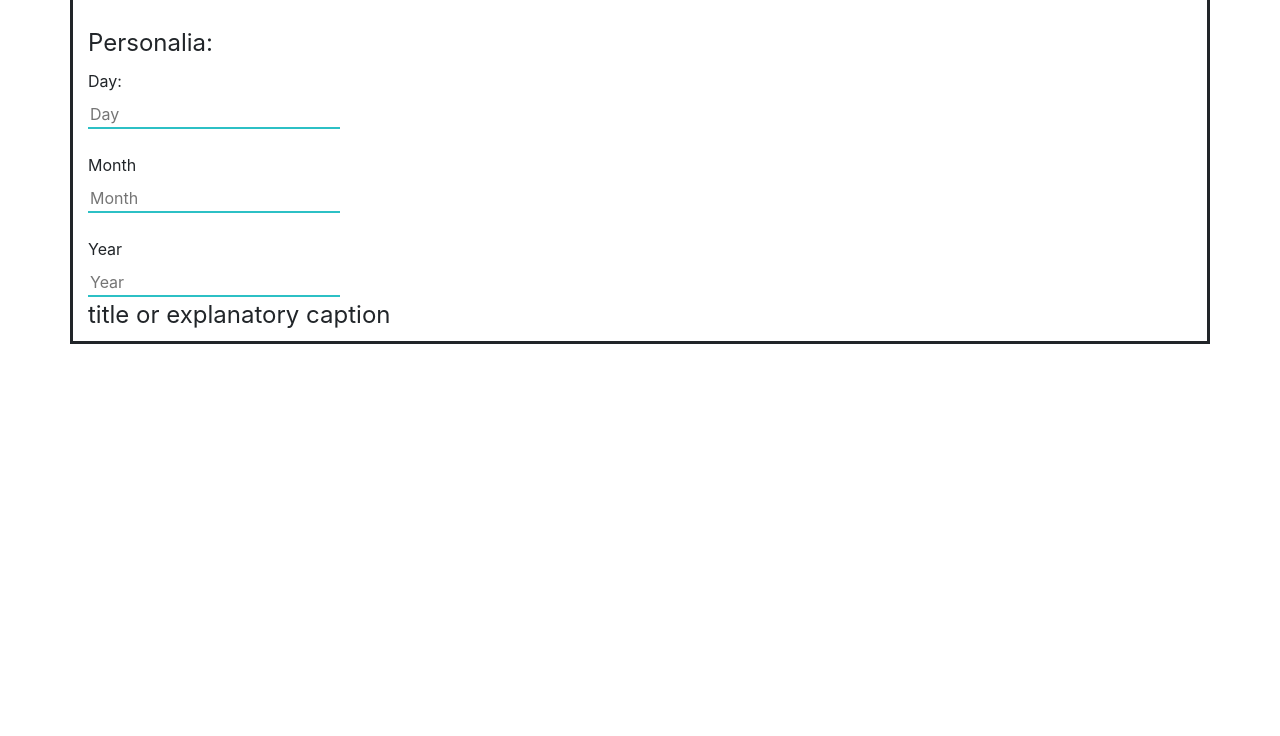
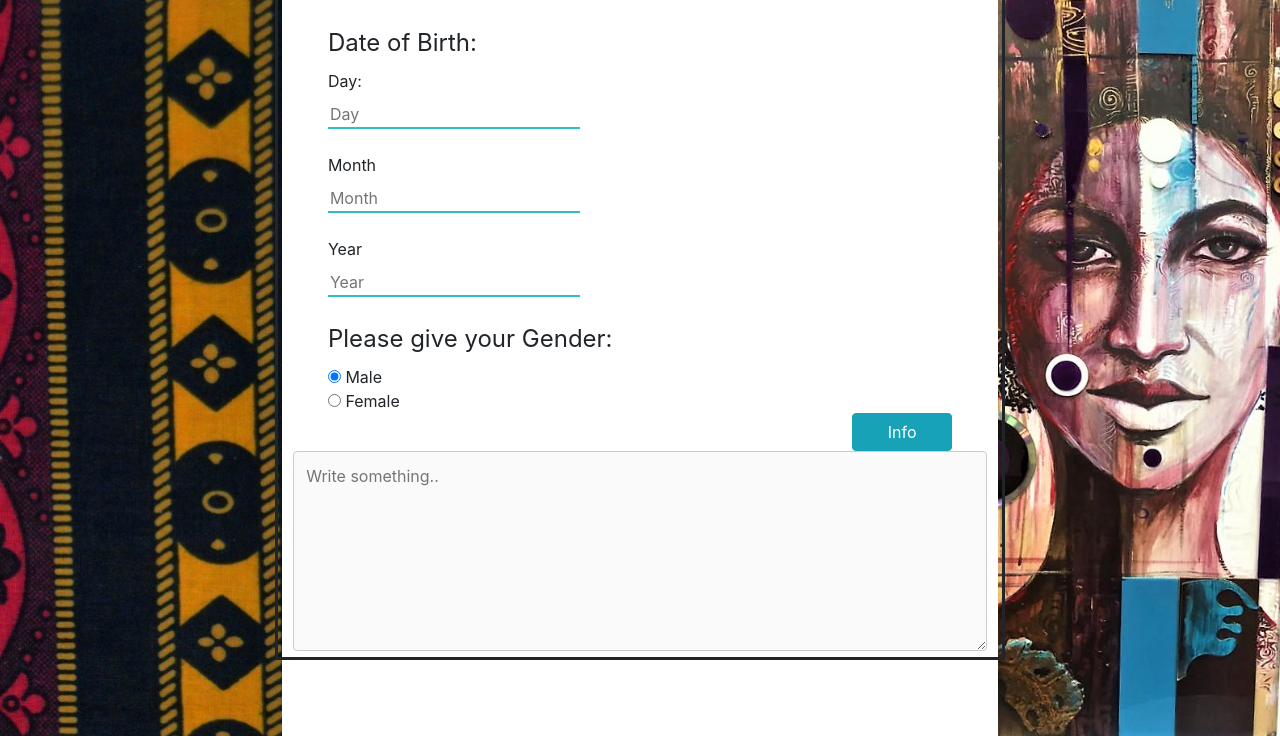
Before and after one commit to wilbrone/aka-name, a plain HTML site: page index.html in a window 1280 px wide. Shown: the part 64-800 px from the top of the page. Drawn offline with nearby package versions, Linux system fonts and the light colour scheme.

Commit message:
added images to my page

```diff
--- a/css/styles.css
+++ b/css/styles.css
@@ -1,7 +1,58 @@
+.bdy{
+    width: 40%;
+    border: solid;
+    position: relative;
+}
 .field{
     border: none;
     border-bottom: 2px solid #2cc0c5;
+
+    -webkit-transition: 0.5s;
+    transition: 0.5s;
 }
-form{
-    margin-top: 30px;
+.frm{
+    width: 90%;
+    margin: 30px auto;
 }
+.field:focus {
+  border-bottom: 3px solid green;
+}
+input[type=text], textarea {
+  width: 100%;
+  padding: 12px;
+  border: 1px solid #ccc;
+  border-radius: 4px;
+  resize: vertical;
+}
+button{
+    width: 100px;
+    float: right;
+}
+
+/* css for the floating images */
+img{
+    position: absolute;
+}
+.imag{
+    object-fit: none;
+
+    top: 0%;
+    left: 0%;
+    height: 50%;
+    width: 22%;
+    height: 100%;
+    object-position: 100% 0;
+
+    /* -webkit-transform:rotate(90deg);
+    -moz-transform: rotate(90deg);
+    -ms-transform: rotate(90deg);
+    -o-transform: rotate(90deg);
+    transform: rotate(90deg); */
+}
+.imag2{
+   top: 0%;
+   right: 0%;
+   object-fit: cover;
+   width: 22%;
+   height: 100%;
+}
--- a/index.html
+++ b/index.html
@@ -13,10 +13,12 @@
         <h1>
             A Nigerian Aka Name
         </h1>
-        <div class="container" style="border:solid;">
-            <form>
+        <img src="images/prin.jpg" alt="Images" class="imag">
+        <img src="images/art.jpg" alt="Images" class="imag2">
+        <div class="container bdy" style="border:solid; width: 57%;">
+            <form class="frm">
                 <fieldset>
-                    <legend>Personalia:</legend>
+                    <legend>Date of Birth:</legend>
                     <label for="day">Day:</label><br>
                     <input class="field" type="number" name="day" value="" placeholder="Day"><br><br>
                     <label for="month">Month</label><br>
@@ -24,11 +26,17 @@
                     <label for="year">Year</label><br>
                     <input class="field" type="number" name="year" value="" placeholder="Year">
                 </fieldset>
+                <br>
                 <fieldset>
-                    <legend>title or explanatory caption</legend>
+                    <legend>Please give your Gender:</legend>
+                    <input type="radio" name="gender" value="male" checked> Male<br>
+                    <input type="radio" name="gender" value="female"> Female
                 </fieldset>
+                <button type="button" class="btn btn-info">Info</button>
             </form>
+            <textarea id="subject" name="subject" placeholder="Write something.." style="height:200px" disabled></textarea>
         </div>
+        <!-- <img src="images/bookp.webp" alt="Images" class="imag"> -->
 
 
         <!-- scripts for local css and bootstrap -->
```
Also changed, not shown: images/art.jpg (added), images/bookp.webp (added), images/foot.jpg (added), images/pr.png (added), images/prin.jpg (added), images/thumb.png (added).
